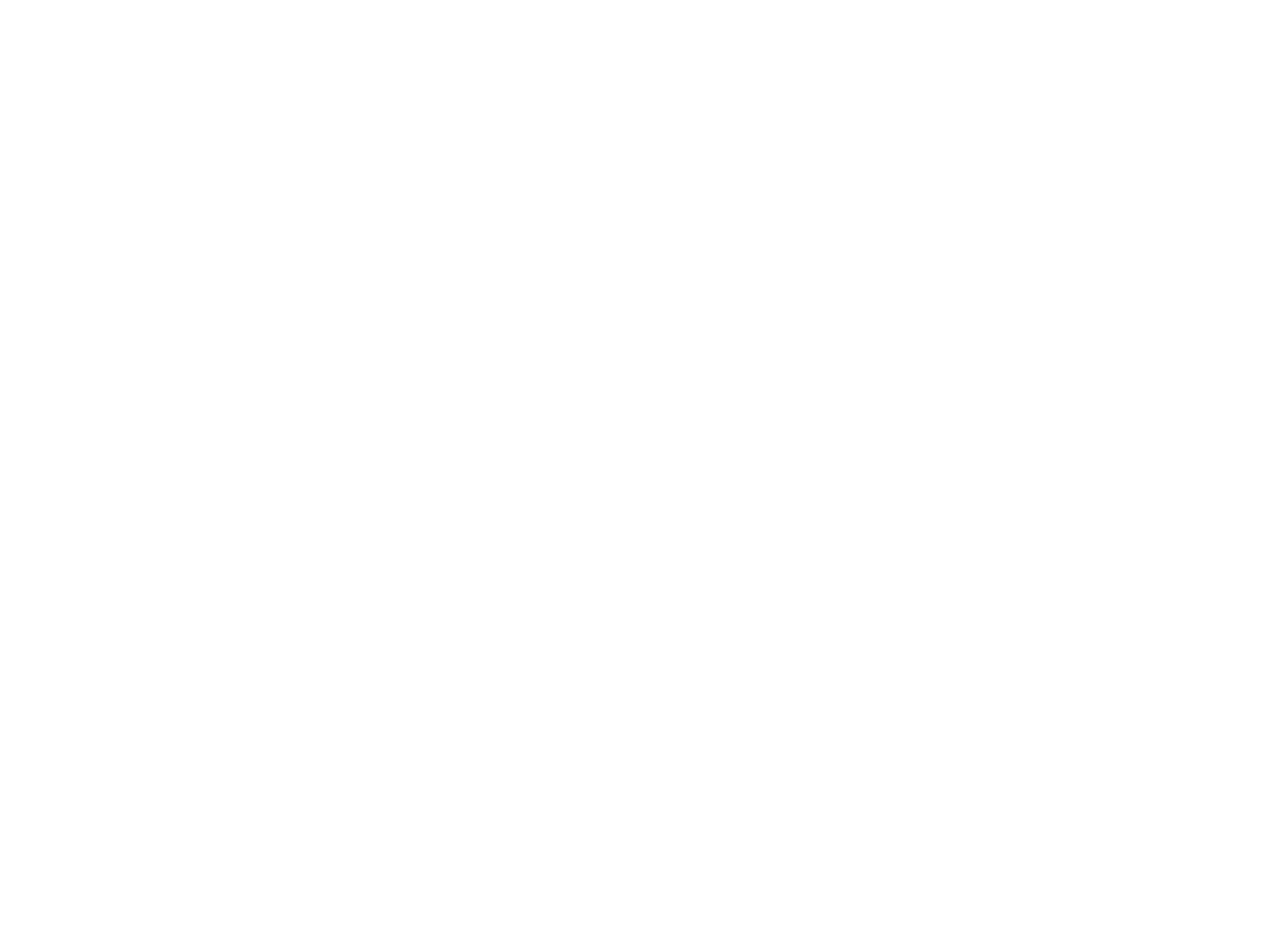
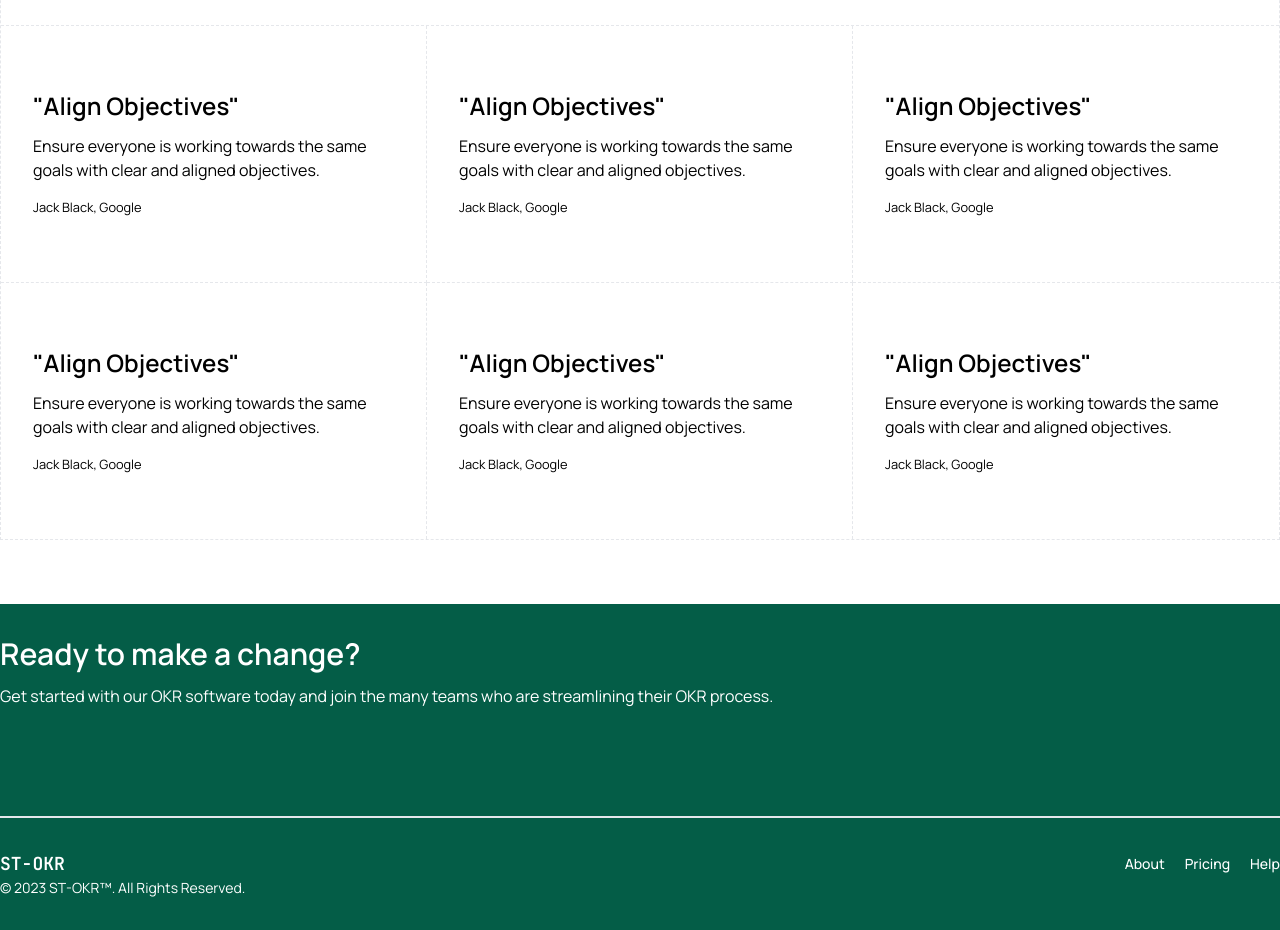
Before and after one commit to Slightly-Techie/okr-web, a Next.js app: page / in a window 1280 px wide. Shown: the part 1860-2790 px from the top of the page. Before the commit the page ends 1733 px from the top, so only its background shows below. Built offline with nearby package versions, Linux system fonts and the light colour scheme.

Commit message:
Complete.

```diff
--- a/src/app/(landing-page)/page.tsx
+++ b/src/app/(landing-page)/page.tsx
@@ -1,18 +1,22 @@
-import Companies from '@/components/landing-page/Companies'
-import Features from '@/components/landing-page/Features'
-import Header from '@/components/landing-page/Header'
-import OpenSource from '@/components/landing-page/OpenSource'
-import React from 'react'
+import Companies from "@/components/landing-page/Companies";
+import Features from "@/components/landing-page/Features";
+import Footer from "@/components/landing-page/Footer";
+import Header from "@/components/landing-page/Header";
+import OpenSource from "@/components/landing-page/OpenSource";
+import Reviews from "@/components/landing-page/Reviews";
+import React from "react";
 
 function page() {
   return (
     <section>
-      <Header/>
-      <Companies/>
-      <Features/>
-      <OpenSource/>
+      <Header />
+      <Companies />
+      <Features />
+      <OpenSource />
+      <Reviews />
+      <Footer />
     </section>
-  )
+  );
 }
 
-export default page
+export default page;
--- /dev/null
+++ b/src/components/landing-page/Footer.tsx
@@ -0,0 +1,67 @@
+import Link from "next/link";
+
+const pageLinks = [
+  {
+    id: 0,
+    name: "About",
+    href: "/about",
+  },
+  {
+    id: 1,
+    name: "Pricing",
+    href: "/pricing",
+  },
+  {
+    id: 2,
+    name: "Help",
+    href: "/help",
+  },
+];
+
+function Footer() {
+  return (
+    <section className="bg-primary-base text-white">
+      <section className="w-full max-w-screen-xl mx-auto p-5 xl:px-0 md:py-8">
+        <h1 className="text-2xl lg:text-3xl font-semibold">
+          Ready to make a change?
+        </h1>
+        <p className="my-3">
+          Get started with our OKR software today and join the many teams who
+          are streamlining their OKR process.
+        </p>
+      </section>
+      <footer className="w-full">
+        <div className="w-full max-w-screen-xl mx-auto p-5 xl:px-0 md:py-8">
+          <hr className="my-6 sm:mx-auto border lg:my-8" />
+          <div className="sm:flex sm:items-center sm:justify-between">
+            <a href="#" className="flex items-center mb-4 sm:mb-0">
+              <span className="self-center text-2xl font-semibold whitespace-nowrap">
+                <section className="flex items-center gap-2">
+                  <p className="font-semibold text-lg text-jetbrains">ST-OKR</p>
+                </section>
+              </span>
+            </a>
+            <ul className="flex flex-wrap gap-5 items-center mb-6 text-sm font-medium sm:mb-0">
+              {pageLinks.map((item) => {
+                return (
+                  <Link href={`${item.href}`} key={item.id}>
+                    {item.name}
+                  </Link>
+                );
+              })}
+            </ul>
+          </div>
+          <span className="block text-sm ">
+            © 2023{" "}
+            <a href="3" className="hover:underline">
+              ST-OKR™
+            </a>
+            . All Rights Reserved.
+          </span>
+        </div>
+      </footer>
+    </section>
+  );
+}
+
+export default Footer;
--- /dev/null
+++ b/src/components/landing-page/Reviews.tsx
@@ -0,0 +1,87 @@
+import React from "react";
+
+function Reviews() {
+  return (
+    <section className="w-full h-full">
+      <section className="max-w-screen-xl mx-auto my-16">
+        <section className="w-full h-full border-l border-r border-b border-dashed">
+          <section className="border-b border-dashed p-8">
+            <h1 className="text-2xl lg:text-3xl font-semibold">
+              A new way to accomplish goals.
+            </h1>
+          </section>
+          <section className="w-full h-full grid lg:grid-cols-3">
+            {/* 1 */}
+            <section className="lg:col-span-1 h-full lg:border-r border-b border-dashed px-8 py-16 relative">
+              <h1 className="text-xl lg:text-2xl font-semibold">
+                "Align Objectives"
+              </h1>
+              <p className="my-3 ">
+                Ensure everyone is working towards the same goals with clear and
+                aligned objectives.
+              </p>
+              <small>Jack Black, Google</small>
+            </section>
+            {/* 2 */}
+            <section className="lg:col-span-1 h-full px-8 py-16 relative lg:border-r border-b border-dashed">
+              <h1 className="text-xl lg:text-2xl font-semibold">
+                "Align Objectives"
+              </h1>
+              <p className="my-3 ">
+                Ensure everyone is working towards the same goals with clear and
+                aligned objectives.
+              </p>
+              <small>Jack Black, Google</small>
+            </section>
+            {/* 3 */}
+            <section className="lg:col-span-1 h-full px-8 py-16 relative border-b border-dashed">
+              <h1 className="text-xl lg:text-2xl font-semibold">
+                "Align Objectives"
+              </h1>
+              <p className="my-3 ">
+                Ensure everyone is working towards the same goals with clear and
+                aligned objectives.
+              </p>
+              <small>Jack Black, Google</small>
+            </section>
+            {/* 1 */}
+            <section className="lg:col-span-1 h-full lg:border-r border-b lg:border-b-0 border-dashed px-8 py-16 relative">
+              <h1 className="text-xl lg:text-2xl font-semibold">
+                "Align Objectives"
+              </h1>
+              <p className="my-3 ">
+                Ensure everyone is working towards the same goals with clear and
+                aligned objectives.
+              </p>
+              <small>Jack Black, Google</small>
+            </section>
+            {/* 2 */}
+            <section className="lg:col-span-1 h-full px-8 py-16 relative lg:border-r border-b lg:border-b-0 border-dashed">
+              <h1 className="text-xl lg:text-2xl font-semibold">
+                "Align Objectives"
+              </h1>
+              <p className="my-3 ">
+                Ensure everyone is working towards the same goals with clear and
+                aligned objectives.
+              </p>
+              <small>Jack Black, Google</small>
+            </section>
+            {/* 3 */}
+            <section className="lg:col-span-1 h-full px-8 py-16 relative">
+              <h1 className="text-xl lg:text-2xl font-semibold">
+                "Align Objectives"
+              </h1>
+              <p className="my-3 ">
+                Ensure everyone is working towards the same goals with clear and
+                aligned objectives.
+              </p>
+              <small>Jack Black, Google</small>
+            </section>
+          </section>
+        </section>
+      </section>
+    </section>
+  );
+}
+
+export default Reviews;
```
